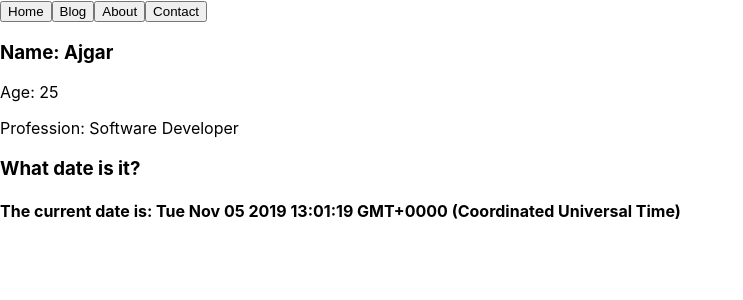
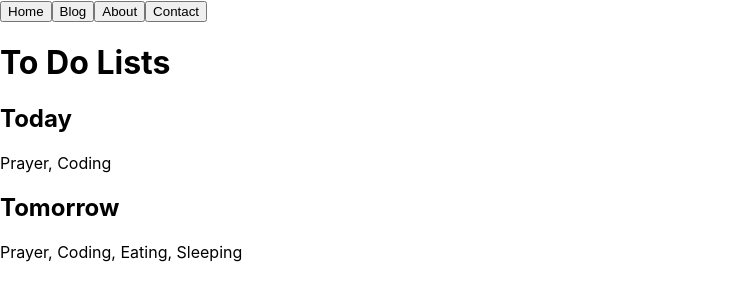
Before and after one commit to mdajgarhossain/React-Beginners-To-Advanced, a React (Create React App) app: page / in a window 1280 px wide. Shown: the top 300 px of the page, without its empty margins (0-743 px from the left). Built offline with nearby package versions, Linux system fonts and the light colour scheme.

Commit message:
Pass an Array as Props

```diff
--- a/src/components/App.js
+++ b/src/components/App.js
@@ -6,6 +6,7 @@ import CompoWithProps from './MyComponents/CompoWithProps';
 import Person from './MyComponents/DestructuringProps';
 import Navbar from './MyComponents/Navbar';
 import Calendar from './MyComponents/PropsInStatelessComponent';
+import ToDo from './MyComponents/PassArrayAsProps';
 
 function App() {
   return (
@@ -19,9 +20,11 @@ function App() {
       <CompoWithProps name="Karim" profession="Businessman"/>
       <CompoWithProps name="Rahim" profession="Traveler"/> */}
 
-      <Person name='Ajgar' age={25} profession='Software Developer'/>
+      {/* <Person name='Ajgar' age={25} profession='Software Developer'/>
 
-      <Calendar />
+      <Calendar /> */}
+
+      <ToDo />
     </div>
   );
 }
--- /dev/null
+++ b/src/components/MyComponents/PassArrayAsProps.js
@@ -0,0 +1,24 @@
+import React from 'react';
+
+//Pass an Array as Props(freecodecamp)
+const Lists = ({tasks}) => {
+    return(
+        <div>
+            <p>{tasks.join(', ')}</p>
+        </div>
+    )
+}
+
+const ToDo = () => {
+    return(
+        <div>
+            <h1>To Do Lists</h1>
+            <h2>Today</h2>
+            <Lists tasks={['Prayer', 'Coding']}/>
+            <h2>Tomorrow</h2>
+            <Lists tasks={['Prayer', 'Coding', 'Eating', 'Sleeping']}/>
+        </div>
+    )
+}
+
+export default ToDo
```
